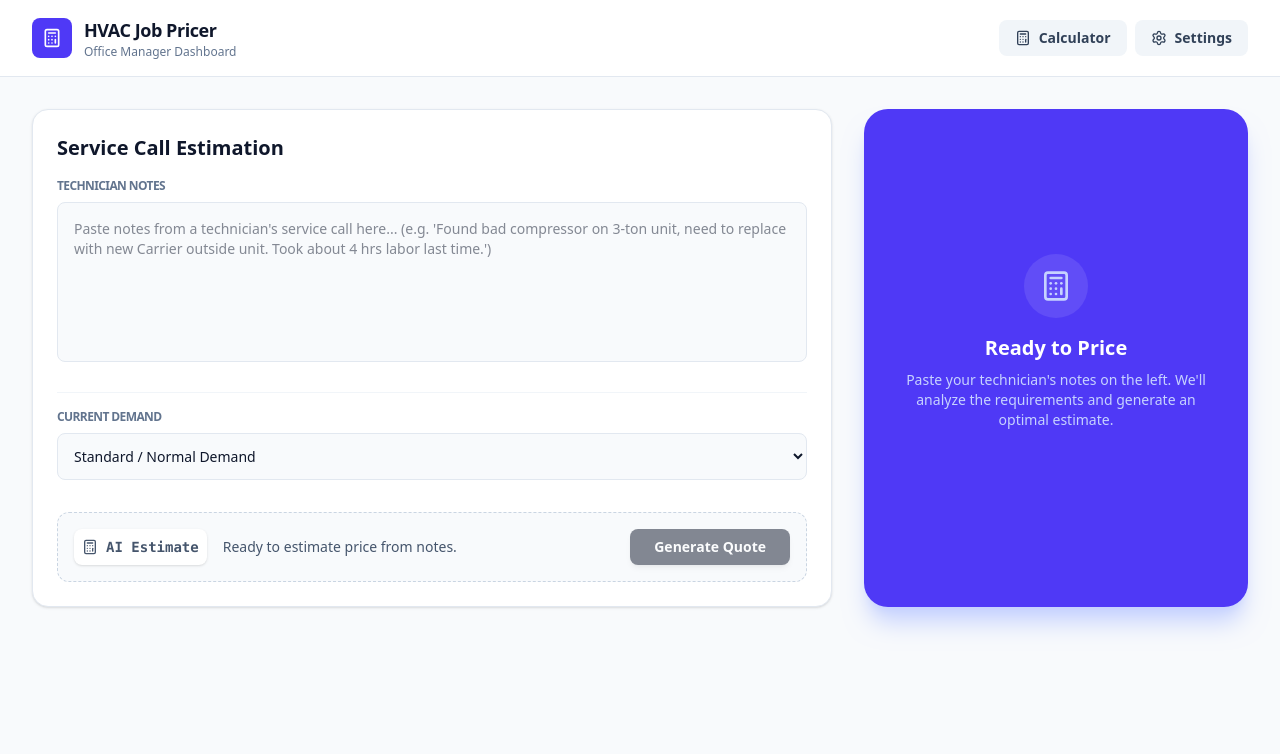
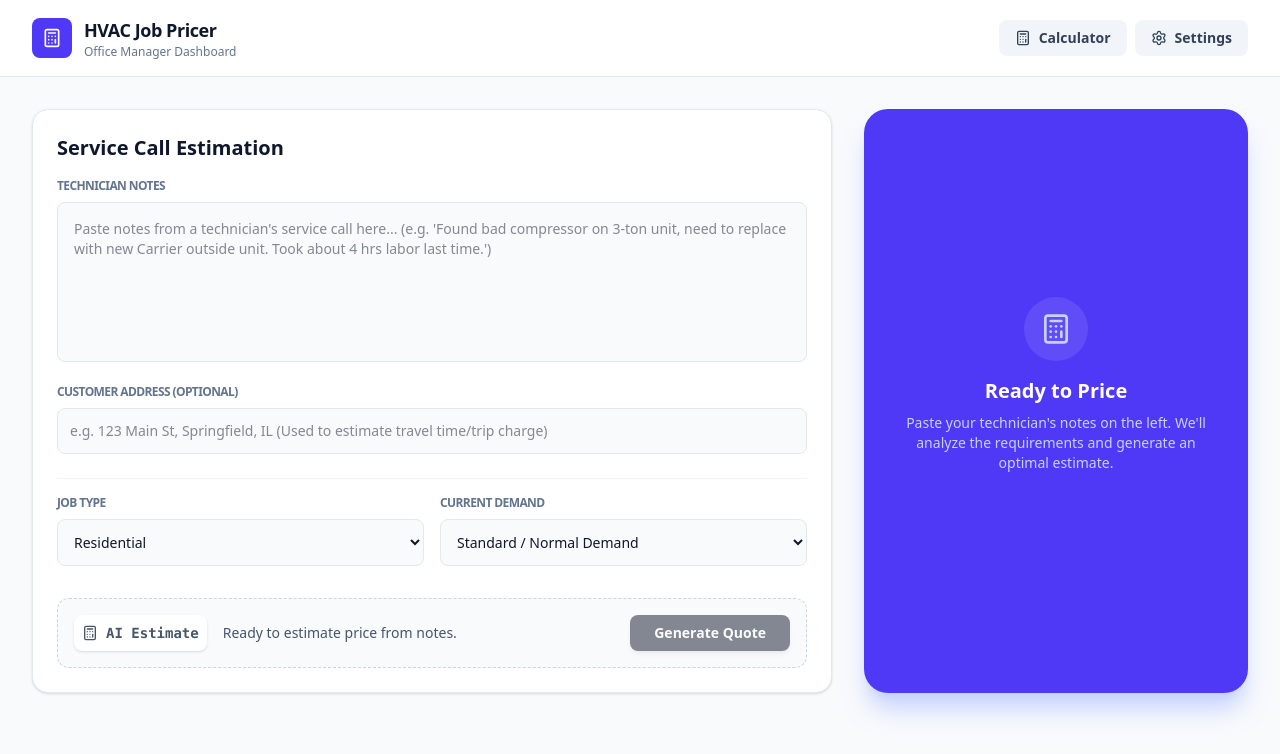
Before and after one commit to farisqdq/job-pricer, a React (Vite) app: page / in a window 1280 px wide. Shown: the top 754 px of the page. Built offline with nearby package versions, Linux system fonts and the light colour scheme.

Commit message:
feat: add customer address and job type to analysis
Include customer address and job type in the job details state and API request to improve pricing accuracy and context.

```diff
--- a/api/analyze-notes.ts
+++ b/api/analyze-notes.ts
@@ -10,9 +10,9 @@ export default async function handler(req: any, res: any) {
     if (!apiKey) {
       return res.status(500).json({ error: 'GEMINI_API_KEY is not set in the environment.' });
     }
+    const ai = new GoogleGenAI({ apiKey });
 
-    const ai = new GoogleGenAI({ apiKey });
-    const { notes, marketContext, priceBook, forceOverride } = req.body;
+    const { notes, marketContext, priceBook, customerAddress, jobType, forceOverride } = req.body;
 
     const overrideInstruction = forceOverride
       ? "The user has requested to force an estimate regardless of the quality of the notes. You MUST provide a best-guess estimate matching the JSON schema below, even if the notes are just 'hi' or nonsense. Make up a plausible standard service call if necessary."
@@ -25,12 +25,15 @@ IMPORTANT: The provided price book contains FINAL RETAIL PRICES (already marked
 If specific costs or times aren't in the price book, estimate what a typical, competitive HVAC company would charge the customer, leaning slightly under standard market rates to stay competitive. DO NOT use strict percentage markups.
 CRITICAL INSTRUCTION: You MUST always include a labor estimate (estimatedLaborHours and laborTotal must be > 0) in your response. Accurately estimate the labor hours based on the specific tasks described in the notes. If the notes explicitly mention labor hours, use them. If they describe a specific repair (e.g. replacing a compressor), use standard HVAC industry times for that repair. If no specific repair is mentioned and notes are brief, assume a minimum 1 hour diagnostic/service fee. Ensure the laborTotal is accurately calculated by multiplying estimatedLaborHours by the retail labor rate from the price book.
 CRITICAL INSTRUCTION: NEVER mention our internal cost or the markup amount in the breakdown or market analysis. The reasoning should ONLY discuss the final customer-facing prices.
+CRITICAL INSTRUCTION: If a Customer Address is provided, use Google Maps to look up the location. Evaluate if the location is far or remote. If it is considered a far drive, you MUST add a travel fee or trip charge to the recommended price and note it in the breakdown.
 
 ${overrideInstruction}
 
 Service Notes:
 ${notes}
 
+Job Type: ${jobType || 'Residential'}
+Customer Address: ${customerAddress || 'Not provided'}
 Market Context (e.g., season, urgency): ${marketContext || 'Standard'}
 
 Reference Price Book/Rates:
@@ -48,13 +51,13 @@ Otherwise, provide a detailed breakdown in JSON format matching this schema:
   "breakdown": ["string"], // step by step breakdown of costs and reasoning (discuss ONLY retail prices)
   "marketAnalysis": "string" // explanation of how market context affected pricing
 }
-Return ONLY valid JSON. Do not include markdown formatting or backticks around the json.`;
+Return ONLY a valid JSON object. Do not include extra text, and you can wrap it in a json block (\`\`\`json).`;
 
     const response = await ai.models.generateContent({
-      model: "gemini-2.5-flash",
+      model: "gemini-3.5-flash",
       contents: prompt,
       config: {
-        responseMimeType: "application/json",
+        tools: [{ googleMaps: {} }],
       },
     });
 
--- a/server.ts
+++ b/server.ts
@@ -13,7 +13,7 @@ async function startServer() {
 
   app.post("/api/analyze-notes", async (req, res) => {
     try {
-      const { notes, marketContext, priceBook, forceOverride } = req.body;
+      const { notes, marketContext, priceBook, customerAddress, jobType, forceOverride } = req.body;
 
       const overrideInstruction = forceOverride
         ? "The user has requested to force an estimate regardless of the quality of the notes. You MUST provide a best-guess estimate matching the JSON schema below, even if the notes are just 'hi' or nonsense. Make up a plausible standard service call if necessary."
@@ -26,12 +26,15 @@ IMPORTANT: The provided price book contains FINAL RETAIL PRICES (already marked
 If specific costs or times aren't in the price book, estimate what a typical, competitive HVAC company would charge the customer, leaning slightly under standard market rates to stay competitive. DO NOT use strict percentage markups.
 CRITICAL INSTRUCTION: You MUST always include a labor estimate (estimatedLaborHours and laborTotal must be > 0) in your response. Accurately estimate the labor hours based on the specific tasks described in the notes. If the notes explicitly mention labor hours, use them. If they describe a specific repair (e.g. replacing a compressor), use standard HVAC industry times for that repair. If no specific repair is mentioned and notes are brief, assume a minimum 1 hour diagnostic/service fee. Ensure the laborTotal is accurately calculated by multiplying estimatedLaborHours by the retail labor rate from the price book.
 CRITICAL INSTRUCTION: NEVER mention our internal cost or the markup amount in the breakdown or market analysis. The reasoning should ONLY discuss the final customer-facing prices.
+CRITICAL INSTRUCTION: If a Customer Address is provided, use Google Maps to look up the location. Evaluate if the location is far or remote. If it is considered a far drive, you MUST add a travel fee or trip charge to the recommended price and note it in the breakdown.
 
 ${overrideInstruction}
 
 Service Notes:
 ${notes}
 
+Job Type: ${jobType || 'Residential'}
+Customer Address: ${customerAddress || 'Not provided'}
 Market Context (e.g., season, urgency): ${marketContext || 'Standard'}
 
 Reference Price Book/Rates:
@@ -49,13 +52,13 @@ Otherwise, provide a detailed breakdown in JSON format matching this schema:
   "breakdown": ["string"], // step by step breakdown of costs and reasoning (discuss ONLY retail prices)
   "marketAnalysis": "string" // explanation of how market context affected pricing
 }
-Return ONLY valid JSON. Do not include markdown formatting or backticks around the json.`;
+Return ONLY a valid JSON object. Do not include extra text, and you can wrap it in a json block (\`\`\`json).`;
 
       const response = await ai.models.generateContent({
-        model: "gemini-2.5-flash",
+        model: "gemini-3.5-flash",
         contents: prompt,
         config: {
-          responseMimeType: "application/json",
+          tools: [{ googleMaps: {} }],
         },
       });
 
--- a/src/App.tsx
+++ b/src/App.tsx
@@ -32,7 +32,9 @@ export default function App() {
     const savedPriceBook = localStorage.getItem('customPriceBook');
     return {
       serviceNotes: '',
+      customerAddress: '',
       marketContext: 'Standard / Normal Demand',
+      jobType: 'Residential',
       priceBook: savedPriceBook || defaultPriceBook
     };
   });
@@ -88,6 +90,8 @@ export default function App() {
           notes: jobDetails.serviceNotes,
           marketContext: jobDetails.marketContext,
           priceBook: jobDetails.priceBook,
+          customerAddress: jobDetails.customerAddress,
+          jobType: jobDetails.jobType,
           forceOverride: force
         })
       });
@@ -234,10 +238,34 @@ export default function App() {
                       className="w-full bg-slate-50 border border-slate-200 rounded-lg p-4 text-sm focus:border-indigo-500 focus:ring-1 focus:ring-indigo-500 outline-none transition-all h-40 resize-none"
                     />
                   </div>
+                  <div>
+                    <label className="block text-xs font-bold text-slate-500 uppercase tracking-tighter mb-2">Customer Address (Optional)</label>
+                    <input
+                      type="text"
+                      name="customerAddress"
+                      value={jobDetails.customerAddress}
+                      onChange={handleInputChange}
+                      placeholder="e.g. 123 Main St, Springfield, IL (Used to estimate travel time/trip charge)"
+                      className="w-full bg-slate-50 border border-slate-200 rounded-lg p-3 text-sm focus:border-indigo-500 focus:ring-1 focus:ring-indigo-500 outline-none transition-all"
+                    />
+                  </div>
                 </div>
 
                 {/* Market Context */}
                 <div className="space-y-6 pt-4 border-t border-slate-100">
+                  <div className="grid grid-cols-1 md:grid-cols-2 gap-4">
+                    <div>
+                      <label className="block text-xs font-bold text-slate-500 uppercase tracking-tighter mb-2">Job Type</label>
+                      <select
+                        name="jobType"
+                        value={jobDetails.jobType}
+                        onChange={handleInputChange}
+                        className="w-full bg-slate-50 border border-slate-200 rounded-lg p-3 text-sm focus:border-indigo-500 focus:ring-1 focus:ring-indigo-500 outline-none transition-all"
+                      >
+                        <option value="Residential">Residential</option>
+                        <option value="Commercial">Commercial</option>
+                      </select>
+                    </div>
                     <div>
                       <label className="block text-xs font-bold text-slate-500 uppercase tracking-tighter mb-2">Current Demand</label>
                       <select
@@ -251,6 +279,7 @@ export default function App() {
                         <option value="High Demand / Peak Season">High Demand / Peak Season</option>
                         <option value="Emergency / After Hours">Emergency / After Hours</option>
                       </select>
+                    </div>
                   </div>
                 </div>
 
--- a/src/types.ts
+++ b/src/types.ts
@@ -14,4 +14,6 @@ export interface JobDetails {
   serviceNotes: string;
   marketContext: string;
   priceBook: string;
+  customerAddress: string;
+  jobType: string;
 }
```
Lines whose indentation alone changed are shown as unchanged.
